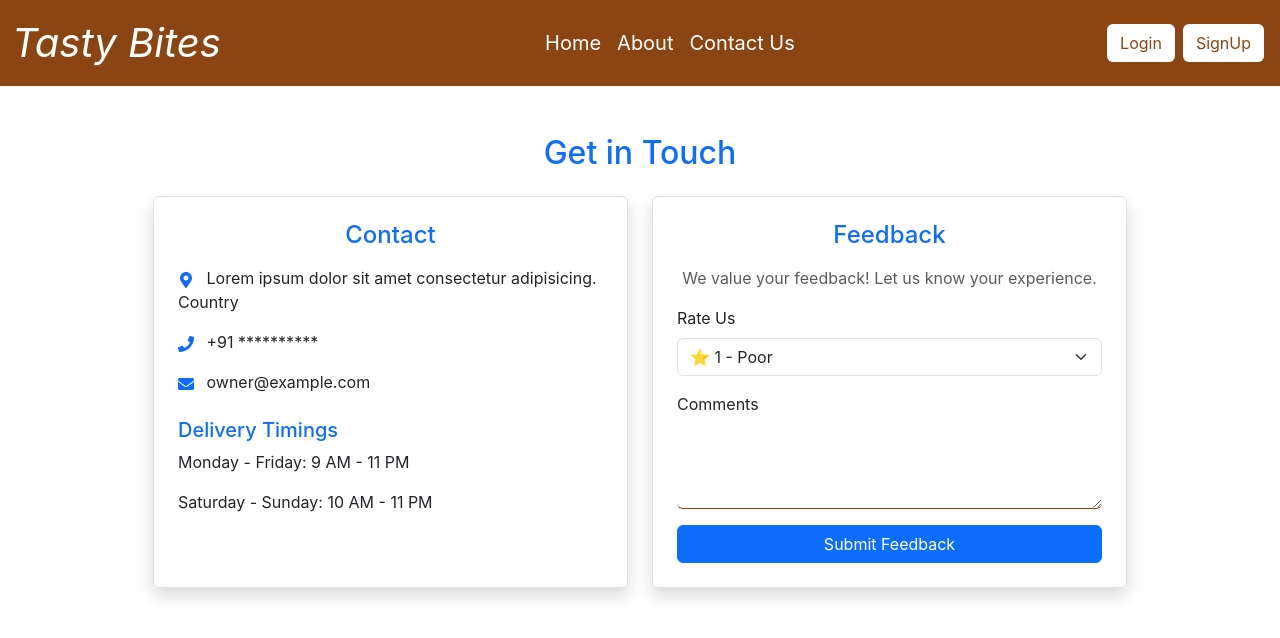
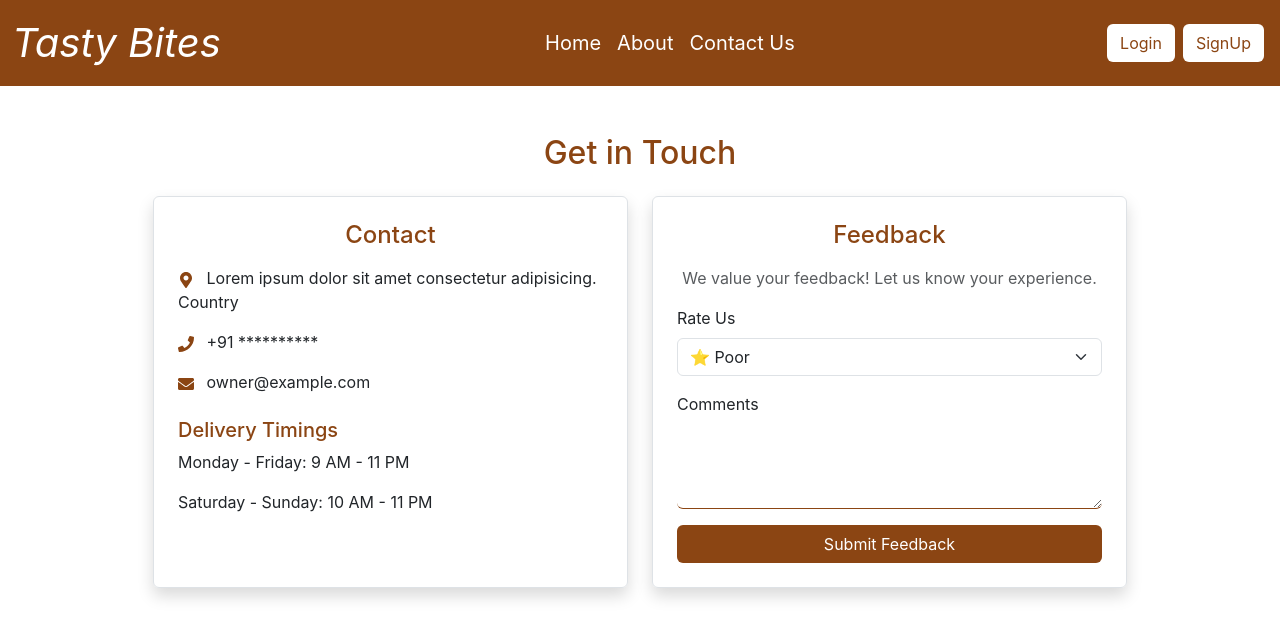
Before and after one commit to rajendra603/Food-Recipe-App, a React (Create React App) app in the folder mernapp/: page /contact in a window 1280 px wide. Shown: the top 638 px of the page. Built offline with nearby package versions, Linux system fonts and the light colour scheme.

Commit message:
some small changes

```diff
--- a/mernapp/src/Components/About.jsx
+++ b/mernapp/src/Components/About.jsx
@@ -11,32 +11,32 @@ export default function About() {
           <div class="col-5">
             <img
               width="100%"
-              src="https://img.freepik.com/free-vector/call-center-concept-illustration_114360-2184.jpg?t=st=1738517153~exp=1738520753~hmac=e6c0d89752f5fa519fb60aa09428dd93d0052abbb4275670926d823ee2bf163a&w=740"
+              src="https://img.freepik.com/free-vector/system-software-development-abstract-concept-illustration_335657-4892.jpg?t=st=1738525159~exp=1738528759~hmac=17debbb056ad5d6f2b8de207ca12a2fa8c199fe635603ec6a3b221a394ab88fa&w=740"
               alt="Project"
             />
           </div>
           <div class="col-7">
             <p>
-              <span className="fs-1 text-primary fw-semibold">
+              <span className="fs-1  fw-semibold" style={{ color: "#8B4513" }}>
                 Tasty Bites{" "}
               </span>
               is the Food App is a robust full-stack web application developed
               as my Capstone Project for the{" "}
-              <b className="text-primary">
+              <b style={{ color: "#8B4513" }}>
                 Upgrad - Knowledgehut Full-Stack Bootcamp.{" "}
               </b>
               This solution utilizes the MERN stack, with React powering the
               front-end, MongoDB serving as the database, and Express and
               Node.js handling the back-end architecture.
             </p>
-            <h3 className="text-primary">Front-End</h3>
+            <h3 style={{ color: "#8B4513" }}>Front-End</h3>
             <p>
               The front-end is developed with React, utilizing React Router for
               seamless navigation. Data caching is managed with React Query,
               while styling is handled using Bootstrap and custom CSS. The Toast
               library is integrated for efficient notification handling.
             </p>
-            <h3 className="text-primary">Back-End</h3>
+            <h3 style={{ color: "#8B4513" }}>Back-End</h3>
             <p>
               The back-end is built on the Express framework for Node.js.
               MongoClient is used to interact with MongoDB Atlas, Express
@@ -44,7 +44,8 @@ export default function About() {
               for session management.
             </p>
             <Link
-              className=" w-100 btn btn-primary"
+              className=" w-100 btn "
+              style={{ backgroundColor: "#8B4513", color: "white" }}
               to="https://www.linkedin.com/in/rajendra-bansod06/"
               target="_blank"
             >
--- a/mernapp/src/Components/Contact.jsx
+++ b/mernapp/src/Components/Contact.jsx
@@ -6,45 +6,61 @@ export default function Contact() {
     <div>
       <Navbar />
       <div className="container mt-5">
-        <h2 className="text-center mb-4 text-primary">Get in Touch</h2>
+        <h2 className="text-center mb-4 " style={{ color: "#8B4513" }}>
+          Get in Touch
+        </h2>
         <div className="row justify-content-center">
           <div className="col-md-5 p-4 border rounded shadow me-md-4">
-            <h4 className="text-center mb-3 text-primary"> Contact</h4>
+            <h4 className="text-center mb-3 " style={{ color: "#8B4513" }}>
+              {" "}
+              Contact
+            </h4>
             <p>
-              <FaMapMarkerAlt className="me-2 text-primary" /> Lorem ipsum dolor
-              sit amet consectetur adipisicing. Country
+              <FaMapMarkerAlt className="me-2 " style={{ color: "#8B4513" }} />{" "}
+              Lorem ipsum dolor sit amet consectetur adipisicing. Country
             </p>
             <p>
-              <FaPhone className="me-2 text-primary" /> +91 **********
+              <FaPhone className="me-2 " style={{ color: "#8B4513" }} /> +91
+              **********
             </p>
             <p>
-              <FaEnvelope className="me-2 text-primary" /> owner@example.com
+              <FaEnvelope className="me-2" style={{ color: "#8B4513" }} />{" "}
+              owner@example.com
             </p>
-            <h5 className="mt-4 text-primary">Delivery Timings </h5>
+            <h5 className="mt-4" style={{ color: "#8B4513" }}>
+              Delivery Timings{" "}
+            </h5>
             <p>Monday - Friday: 9 AM - 11 PM</p>
             <p>Saturday - Sunday: 10 AM - 11 PM</p>
           </div>
 
           <div className="col-md-5 p-4 border rounded shadow">
-            <h4 className="text-center mb-3 text-primary">Feedback</h4>
+            <h4 className="text-center mb-3 " style={{ color: "#8B4513" }}>
+              Feedback
+            </h4>
             <p className="text-muted text-center">
               We value your feedback! Let us know your experience.
             </p>
             <div className="mb-3">
               <label className="form-label">Rate Us</label>
               <select className="form-select">
-                <option>⭐ 1 - Poor</option>
-                <option>⭐⭐ 2 - Fair</option>
-                <option>⭐⭐⭐ 3 - Good</option>
-                <option>⭐⭐⭐⭐ 4 - Very Good</option>
-                <option>⭐⭐⭐⭐⭐ 5 - Excellent</option>
+                <option>⭐ Poor</option>
+                <option>⭐⭐ Fair</option>
+                <option>⭐⭐⭐ Good</option>
+                <option>⭐⭐⭐⭐ Very Good</option>
+                <option>⭐⭐⭐⭐⭐ Excellent</option>
               </select>
             </div>
             <div className="mb-3">
               <label className="form-label">Comments</label>
               <textarea className="form-control" rows="3"></textarea>
             </div>
-            <button className="btn btn-primary w-100 ">Submit Feedback</button>
+            <button
+              className="btn  w-100 "
+              style={{ backgroundColor: "#8B4513", color: "white" }}
+            >
+              Submit Feedback
+            </button>
           </div>
         </div>
       </div>
--- a/mernapp/src/Screens/Cart.jsx
+++ b/mernapp/src/Screens/Cart.jsx
@@ -8,7 +8,9 @@ export default function Cart() {
   if (data.length === 0) {
     return (
       <div>
-        <div className="m-5 w-100 tex-center fs-3">The Cart is empty</div>
+        <div className="m-5 w-100 text-center fs-3 text-danger">
+          The Cart is empty
+        </div>
       </div>
     );
   }
```
Also changed, not shown: mernapp/src/Screens/Home.js (+9 -6 lines).
